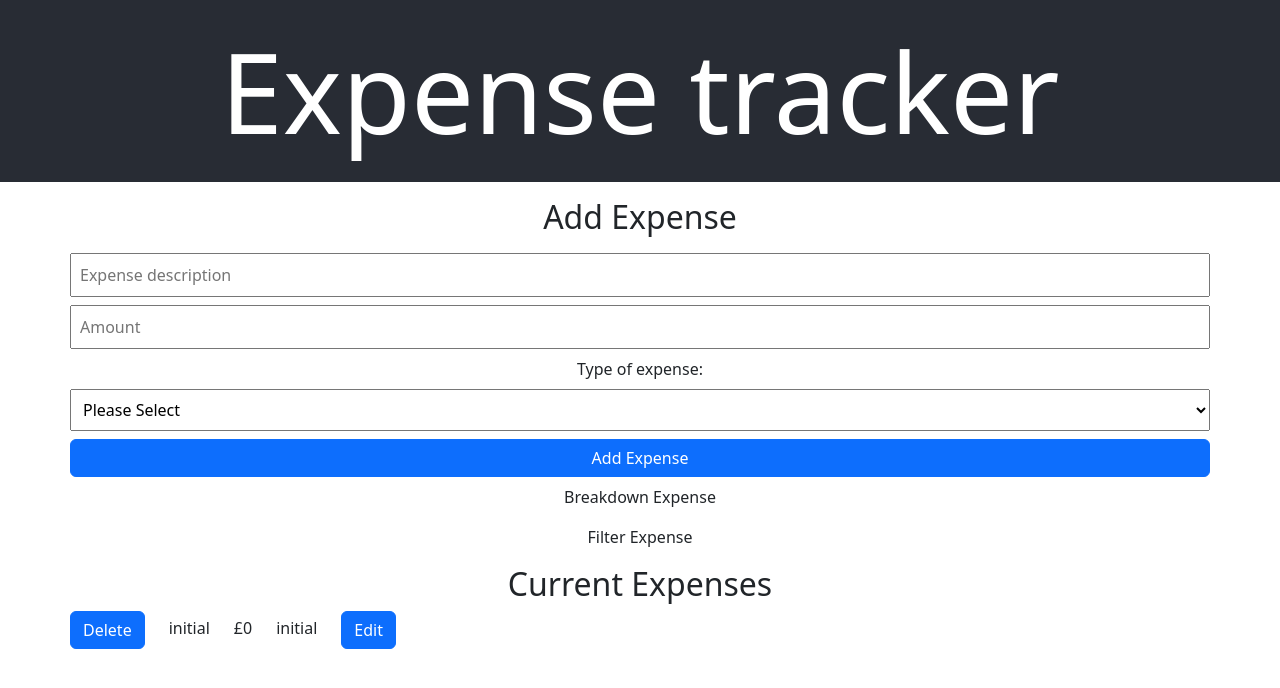
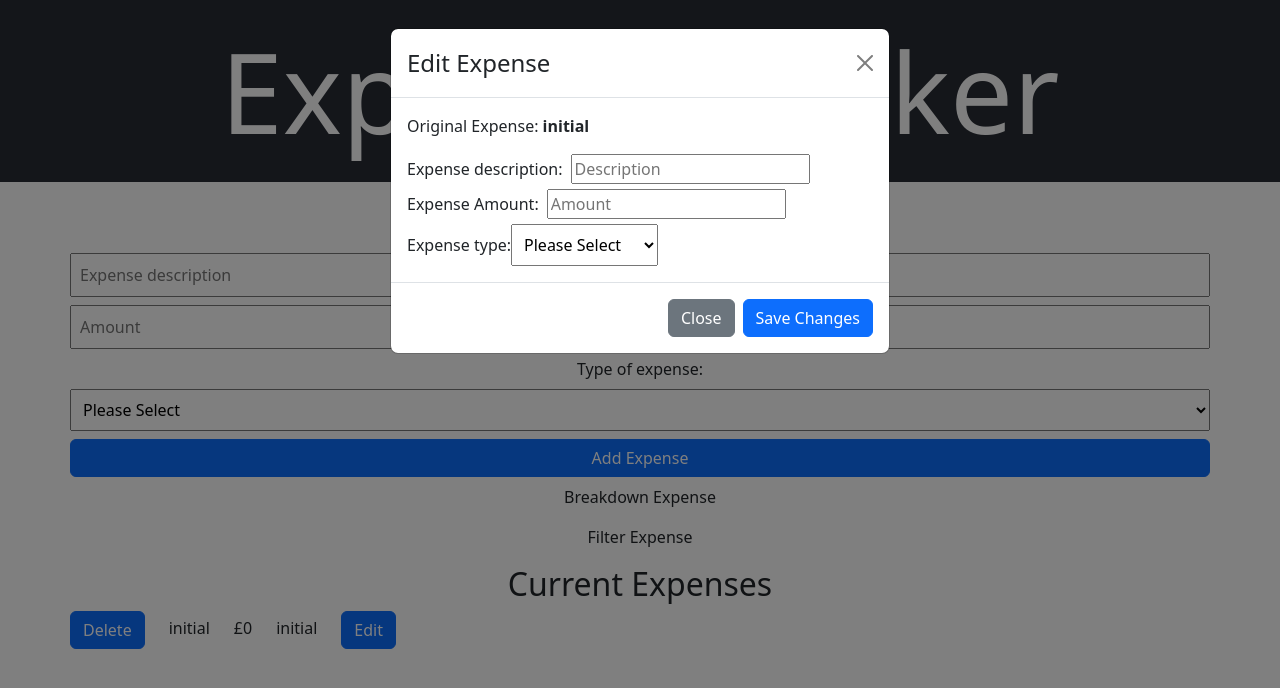
Before and after one commit to MoAnsir/Expense_Tracker, a React (Create React App) app: page / in a window 1280 px wide. Both pictures are taken after a click on the button "Edit". Shown: the top 688 px of the page. Built offline with nearby package versions, Linux system fonts and the light colour scheme.

Commit message:
edit expense

```diff
--- /dev/null
+++ b/src/Comps/EditModal.js
@@ -0,0 +1,101 @@
+import { Modal, Button } from "react-bootstrap";
+import { useState } from "react";
+
+function EditModal({
+    showModal,
+    setShowModal,
+    editExpense,
+    globalExpenses,
+    index,
+}) {
+    const [itemDesc, setItemDesc] = useState("");
+    const [itemAmount, setItemAmount] = useState("");
+    const [itemType, setItemType] = useState("");
+
+    const handleEditSave = () => {
+        const filterEdit = editExpense.filter(function (value) {
+            return value.id === editExpense[0].id;
+        });
+
+        filterEdit[0].amount = itemAmount;
+        filterEdit[0].desc = itemDesc;
+        filterEdit[0].type = itemType;
+
+        const editNewState = [...globalExpenses];
+        editNewState[index] = filterEdit;
+
+        setShowModal(false);
+    };
+
+    return (
+        <Modal show={showModal} onHide={() => setShowModal(false)}>
+            <Modal.Header closeButton>
+                <Modal.Title>Edit Expense</Modal.Title>
+            </Modal.Header>
+            <Modal.Body>
+                <p>
+                    Original Expense: <b>{editExpense[0].desc}</b>
+                </p>
+                <div>
+                    {/* <p className="d-inline">Edit Description:</p> */}
+                    <label className="mb-2" htmlFor="expenseDesc">
+                        Expense description:
+                    </label>
+                    <input
+                        type="text"
+                        name="expenseDesc"
+                        id="expenseDesc"
+                        className="d-inline mx-2"
+                        placeholder="Description"
+                        onChange={(e) => setItemDesc(e.target.value)}
+                    />
+                </div>
+                <div>
+                    {/* <p className="d-inline">Edit Amount:</p> */}
+                    <label className="mb-2" htmlFor="expenseAmount">
+                        Expense Amount:
+                    </label>
+                    <input
+                        type="text"
+                        name="expenseAmount"
+                        id="expenseAmount"
+                        className="d-inline mx-2"
+                        placeholder="Amount"
+                        onChange={(e) => setItemAmount(e.target.value)}
+                    />
+                </div>
+                <div>
+                    <label className="mb-2" htmlFor="expenseType">
+                        Expense type:
+                    </label>
+                    <select
+                        name="expenseType"
+                        id="expenseType"
+                        className="p-2"
+                        onChange={(e) => setItemType(e.target.value)}
+                    >
+                        <option value="select">Please Select</option>
+                        <option value="mortgage">Mortgage</option>
+                        <option value="insurance">Insurance</option>
+                        <option value="food">Food</option>
+                        <option value="clothing">Clothing</option>
+                        <option value="utilities">Utilities</option>
+                        <option value="transport">Transport</option>
+                        <option value="entertainment">Entertainment</option>
+                        <option value="other">Other</option>
+                    </select>
+                </div>
+            </Modal.Body>
+            <Modal.Footer>
+                <Button variant="secondary" onClick={() => setShowModal(false)}>
+                    Close
+                </Button>
+                <Button variant="primary" onClick={() => handleEditSave()}>
+                    Save Changes
+                </Button>
+            </Modal.Footer>
+        </Modal>
+    );
+}
+
+export default EditModal;
--- a/src/Comps/ListExpense.js
+++ b/src/Comps/ListExpense.js
@@ -1,14 +1,13 @@
 import { Row, Col, Button } from "react-bootstrap";
+import EditModal from "./EditModal";
 import { useState } from "react";
 import Styles from "./ListExpense.module.scss";
 
 function ListExpense({ setExpenses, expenses }) {
-    console.log(
-        "🚀 ~ file: ListExpense.js ~ line 5 ~ ListExpense ~ expenses",
-        expenses.length
-    );
     // If these is only the initial expense then do "No expenses to show"
     //  If there are more than 2 then show from index 1 and onwards.
+    const [showModal, setShowModal] = useState(false);
+    const [modalData, setModalData] = useState("");
 
     const handleDelete = (expenseId) => {
         const filterDelete = expenses.filter(function (value) {
@@ -17,13 +16,21 @@ function ListExpense({ setExpenses, expenses }) {
         setExpenses(filterDelete);
     };
 
+    const handleEditClick = (expenseId) => {
+        const filterEdit = expenses.filter(function (value) {
+            return value.id === expenseId;
+        });
+        setShowModal(true);
+        setModalData(filterEdit);
+    };
+
     return (
         <Row>
             <Col className="p-0 m-0">
                 <h2>Current Expenses</h2>
                 <ul className="p-0 m-0">
                     {expenses.length
-                        ? expenses.map((expense) => (
+                        ? expenses.map((expense, index) => (
                               <li key={expense.id}>
                                   <Button
                                       className="me-4"
@@ -36,7 +43,23 @@ function ListExpense({ setExpenses, expenses }) {
                                       £{expense.amount}
                                   </p>
                                   <p className="d-inline">{expense.desc}</p>
-                                  <Button className="ms-4">Edit</Button>
+                                  <Button
+                                      className="ms-4"
+                                      onClick={() =>
+                                          handleEditClick(expense.id)
+                                      }
+                                  >
+                                      Edit
+                                  </Button>
+                                  {modalData ? (
+                                      <EditModal
+                                          showModal={showModal}
+                                          setShowModal={setShowModal}
+                                          editExpense={modalData}
+                                          globalExpenses={expenses}
+                                          index={index}
+                                      />
+                                  ) : null}
                               </li>
                           ))
                         : "No Expenses"}
```
